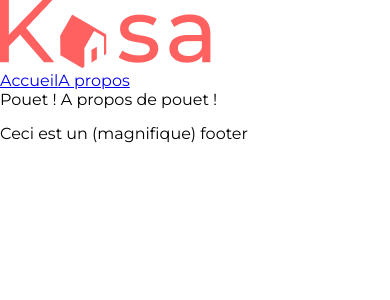
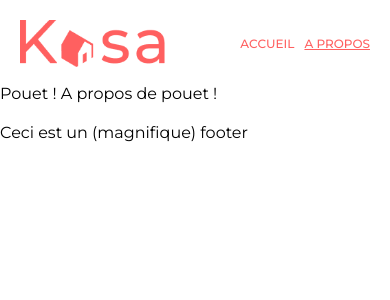
Before and after one commit to Solyahne/kasa, a React (Create React App) app: page /about in a window 390 px wide. Shown: the top 300 px of the page. Built offline with nearby package versions, Linux system fonts and the light colour scheme.

Commit message:
Style Header + page erreur 404

```diff
--- /dev/null
+++ b/src/error/error-page.css
@@ -0,0 +1,39 @@
+.errormsg {
+    display: flex;
+    flex-direction: column;
+    align-items: center;
+    text-align: center;
+    color: #FF6060;
+}
+
+.error {
+    font-size: 288px;
+    margin: 250px 0 166px 0;
+}
+
+.oups {
+    font-size: 36px;
+    margin: 0 0 190px 0;
+}
+
+.backtohome {
+    font-size: 18px;
+    text-decoration: underline;
+}
+
+@media screen and (max-width: 768px) {
+    .error {
+        font-size: 96px;
+        margin: 195px 0 60px 0;
+    }
+
+    .oups {
+        font-size: 18px;
+        margin: 0 57px 133px 57px;
+    }
+
+    .backtohome {
+        font-size: 14px;
+        margin: auto;
+    }
+}
--- a/src/error/error-page.tsx
+++ b/src/error/error-page.tsx
@@ -1,4 +1,7 @@
 import { useRouteError } from "react-router-dom";
+import { Link } from "react-router-dom";
+import Header from "../header/header";
+import "./error-page.css";
 
 export default function ErrorPage() {
     const error = useRouteError();
@@ -6,9 +9,13 @@ export default function ErrorPage() {
 
     return (
         <div>
-        <h1>Oops!</h1>
-        <p>Sorry, an unexpected error has occurred.</p>
-      </div>
+            <Header />
+            <div className="errormsg">
+                <h1 className="error">404</h1>
+                <p className="oups">Oups! La page que vous demandez n'existe pas.</p>
+                <Link to='/' className="backtohome">Retourner sur la page d'accueil</Link>
+            </div>
+        </div>
     );
 
 }
--- /dev/null
+++ b/src/header/header.css
@@ -0,0 +1,42 @@
+header {
+    display: flex;
+    justify-content: space-between;
+    align-items: center;
+    margin: 40px 100px 0 100px;
+}
+
+a {
+    color: #FF6060;
+    text-decoration: none;
+    font-weight: 500;
+    margin-left: 57px;
+    font-size: 24px;
+}
+
+.link-active {
+    text-decoration: underline;
+    text-decoration-thickness: 1.5px;
+    text-underline-offset: 2px;
+}
+
+@media screen and (max-width: 768px) {
+    header {
+        margin: 20px 20px 16px 20px;
+    }
+
+    .logo {
+        width: 145px;
+        height: 47px;
+    }
+
+    nav a {
+        font-size: 12px;
+        margin-left: 10px;
+        text-transform: uppercase;
+    }
+
+    .link-active {
+        text-decoration-thickness: 0.5px;
+        text-underline-offset: 1px;
+    }
+}
--- a/src/header/header.tsx
+++ b/src/header/header.tsx
@@ -1,14 +1,30 @@
-import { Link } from 'react-router-dom'
-import logo from '../assets/logo.png'
+import { NavLink } from 'react-router-dom';
+import logo from '../assets/logo.png';
+import './header.css';
 
 export default function Header() {
     return (
         <header>
-        <img src={logo} alt='logo Kasa'></img>
-        <nav>
-            <Link to='/'>Accueil</Link>
-            <Link to='/about'>A propos</Link>
-        </nav>
+            <img src={logo} alt='logo Kasa' className='logo'></img>
+            <nav>
+                {/* Utilisation de NavLink pour gérer le style sur les liens actifs en ajoutant une classname spécifique */}
+                <NavLink end to={'/'}
+                    className={({ isActive}) =>
+                        isActive
+                            ? "link-active" : ""}
+                >
+                    Accueil
+                </NavLink>
+
+                <NavLink to={'/about'}
+                    className={({ isActive, isPending }) =>
+                        isActive
+                            ? "link-active" : ""}
+                >
+                    A propos
+                </NavLink>
+
+            </nav>
         </header>
     )
-}
+};
--- a/src/style.css
+++ b/src/style.css
@@ -8,6 +8,7 @@ html
 	font-family: 'Montserrat', sans-serif;
 	/* Set border-box as the global default */
 	box-sizing: border-box;
+	line-height: 142.6%;
 }
 
 *, *:before, *:after
```
